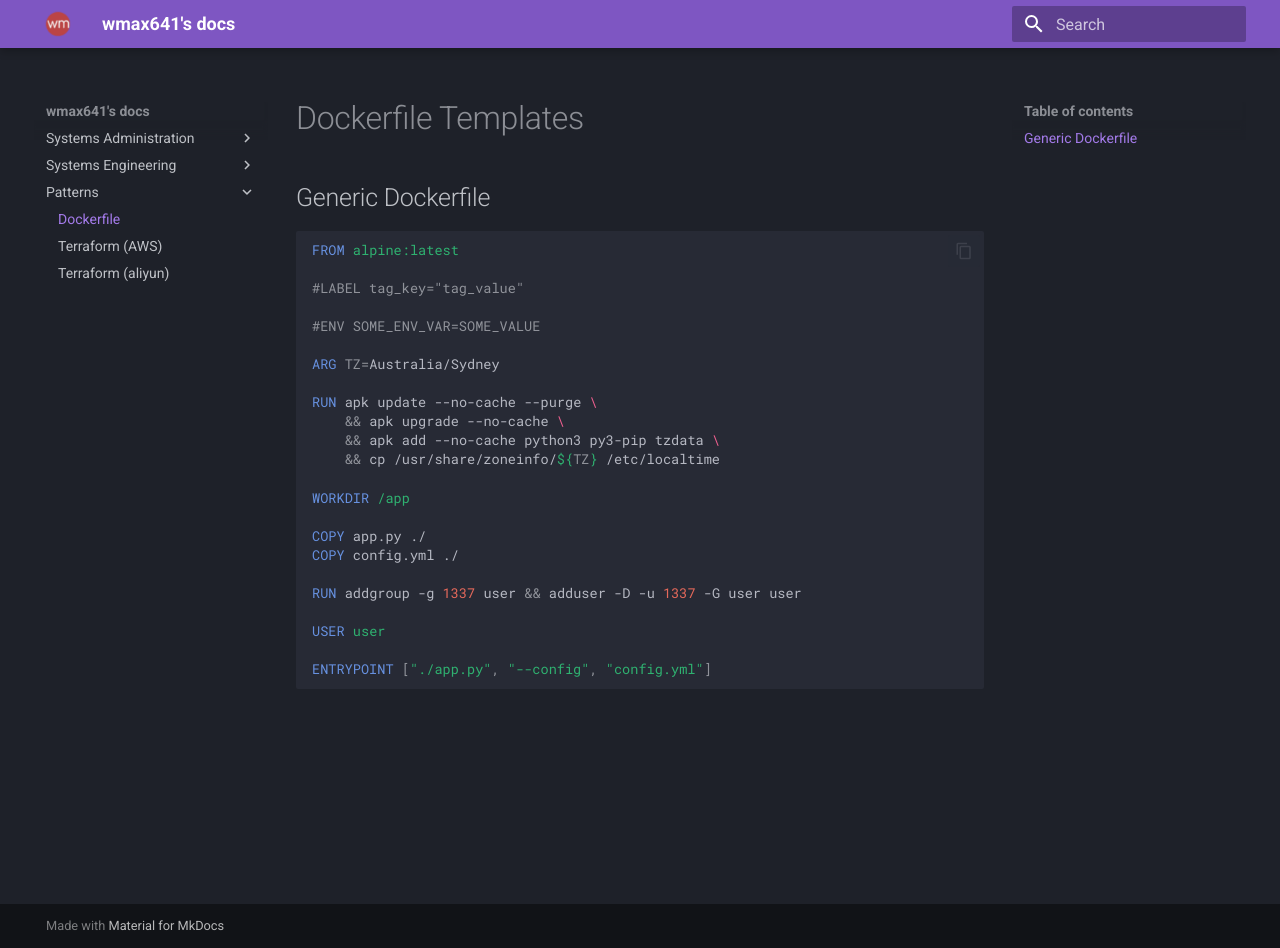
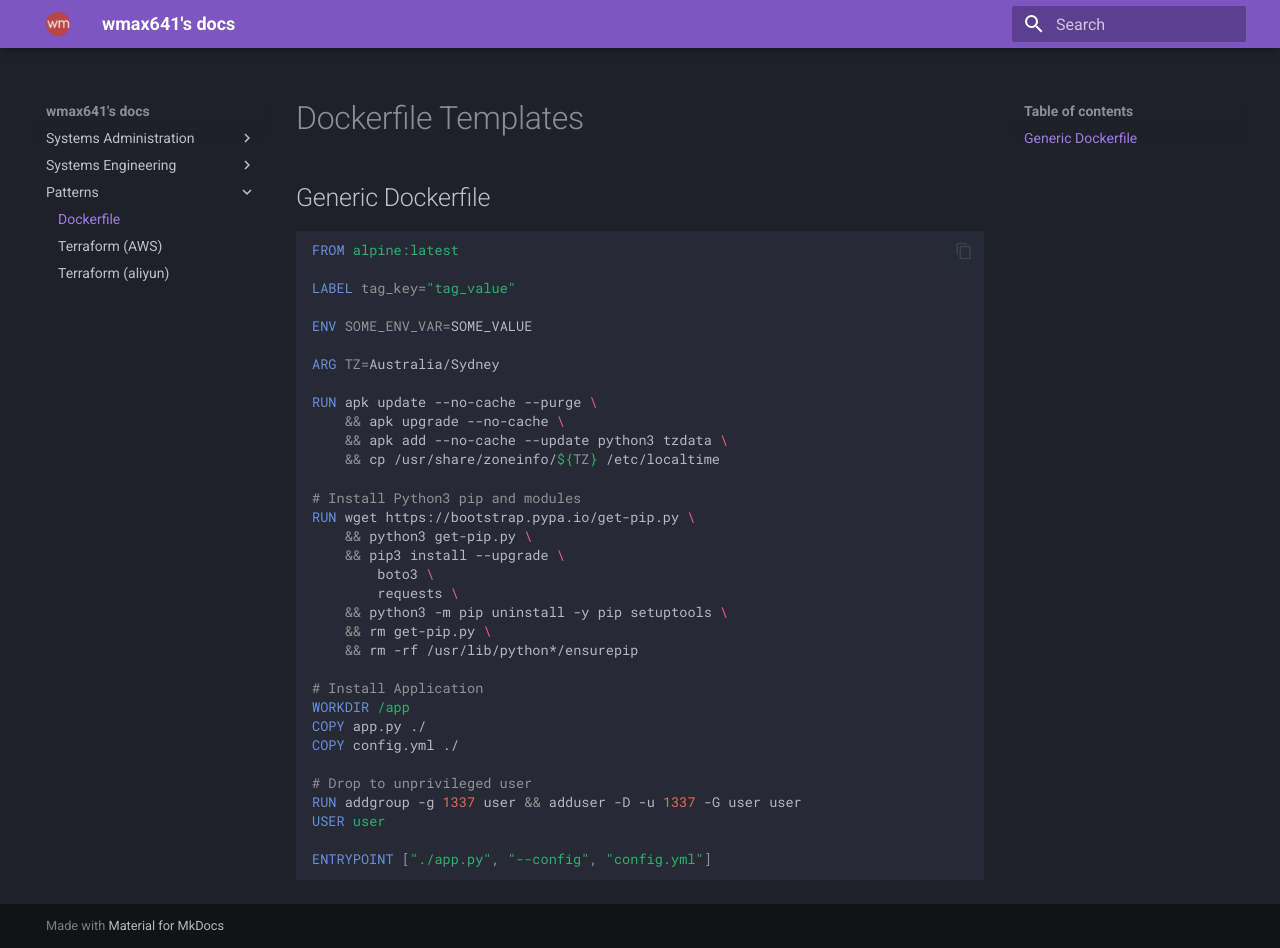
Before and after one commit to wmax641/personal-docs, an MkDocs documentation site: the page built from docs/patterns/docker.md, in a window 1280 px wide and 948 px high. Built offline with MkDocs 1.6.1 and Material for MkDocs 9.7.7, drawn with Linux system fonts in a browser that asks for light colours.

Commit message:
update dockerifle

````diff
--- a/docs/patterns/docker.md
+++ b/docs/patterns/docker.md
@@ -4,24 +4,34 @@
 ```docker
 FROM alpine:latest
 
-#LABEL tag_key="tag_value"
+LABEL tag_key="tag_value"
 
-#ENV SOME_ENV_VAR=SOME_VALUE
+ENV SOME_ENV_VAR=SOME_VALUE
 
 ARG TZ=Australia/Sydney
 
 RUN apk update --no-cache --purge \
     && apk upgrade --no-cache \
-    && apk add --no-cache python3 py3-pip tzdata \
+    && apk add --no-cache --update python3 tzdata \
     && cp /usr/share/zoneinfo/${TZ} /etc/localtime
 
+# Install Python3 pip and modules
+RUN wget https://bootstrap.pypa.io/get-pip.py \
+    && python3 get-pip.py \
+    && pip3 install --upgrade \
+        boto3 \
+        requests \
+    && python3 -m pip uninstall -y pip setuptools \
+    && rm get-pip.py \
+    && rm -rf /usr/lib/python*/ensurepip
+
+# Install Application
 WORKDIR /app
-
 COPY app.py ./
 COPY config.yml ./
 
+# Drop to unprivileged user
 RUN addgroup -g 1337 user && adduser -D -u 1337 -G user user
-
 USER user
 
 ENTRYPOINT ["./app.py", "--config", "config.yml"]
````
